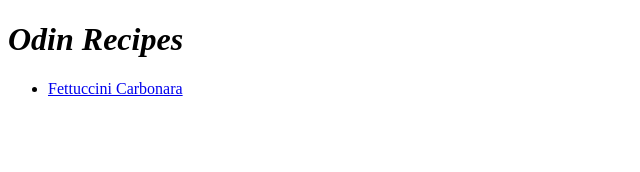
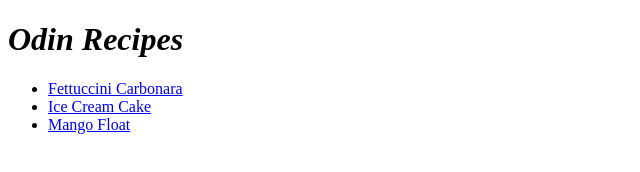
Before and after one commit to r3dkoi/odin-recipes, a plain HTML site: page odin-recipes/index.html in a window 1280 px wide. Shown: the whole page, without its empty margins (0-640 px from the left). Drawn offline with Linux system fonts and the light colour scheme.

```diff
--- a/odin-recipes/index.html
+++ b/odin-recipes/index.html
@@ -11,6 +11,8 @@
         <p>
             <ul>
                 <li><a href="./recipes/carbonara.html">Fettuccini Carbonara</a></li>
+                <li><a href="./recipes/ice-cream-cake.html">Ice Cream Cake</a></li>
+                <li><a href="./recipes/mango-float.html">Mango Float</a></li>
             </ul>
         </p>
     </body>
```
